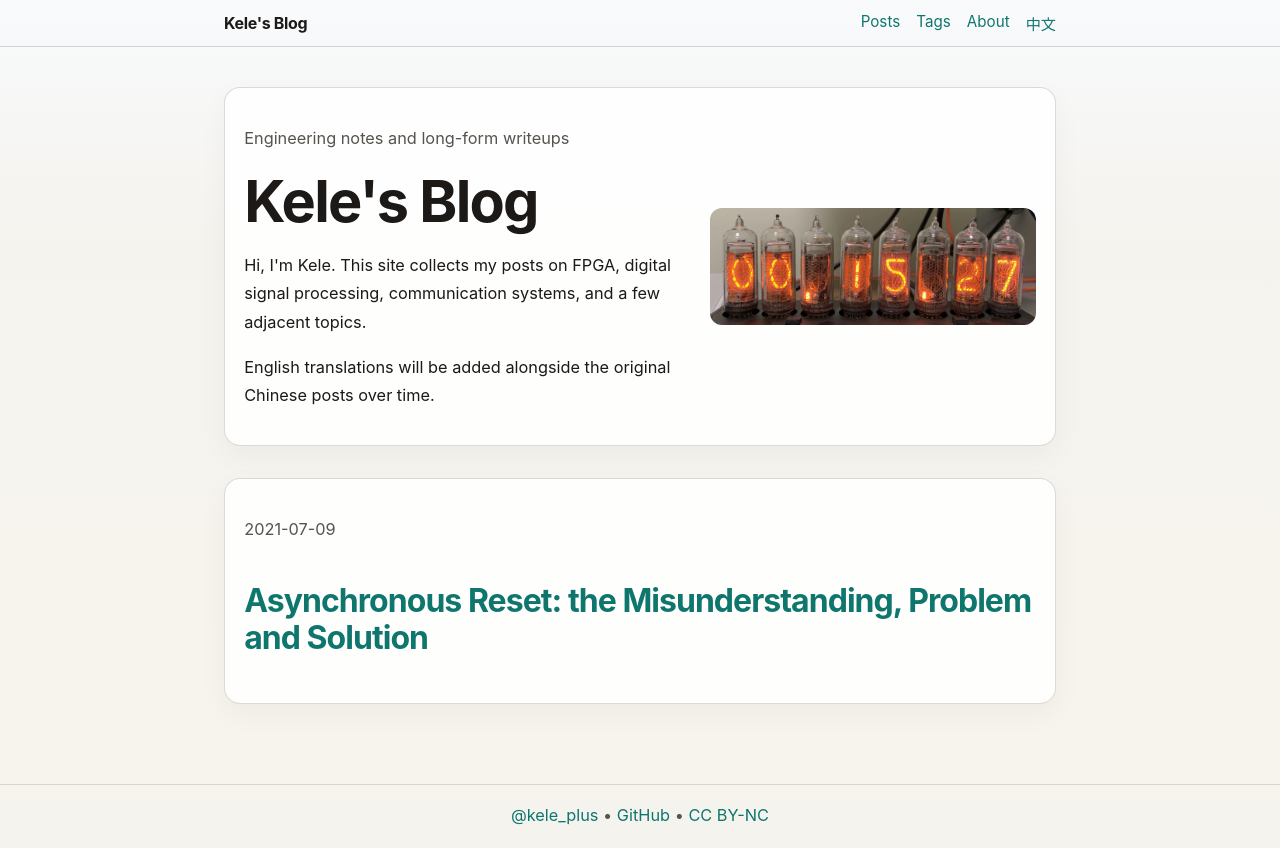
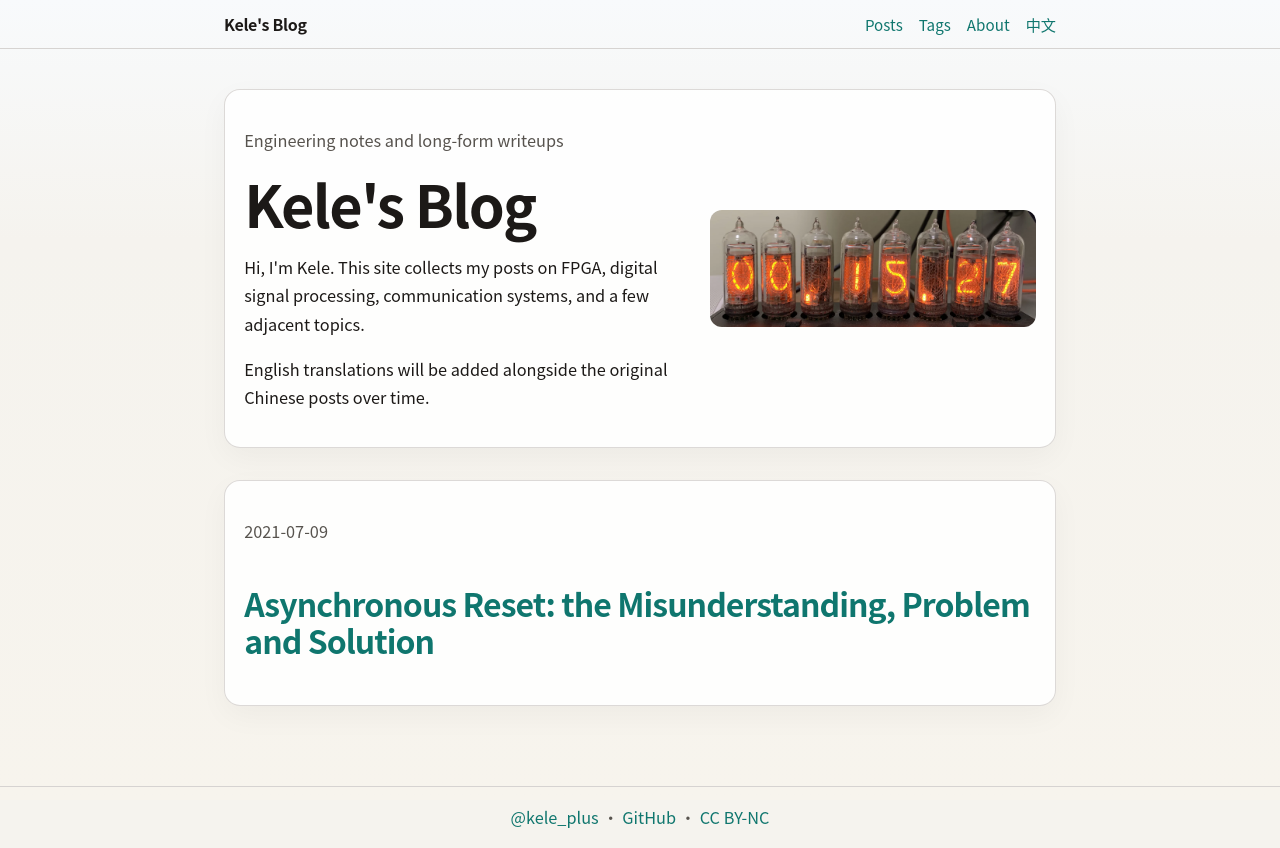
Before and after one commit to kele14x/kele14x.github.io, an Astro site: page /en in a window 1280 px wide. Built offline with nearby package versions, Linux system fonts and the light colour scheme; Astro itself is replaced by a stand-in of ours; some packages are replaced by stand-ins of ours.

Commit message:
Align navbar link typography across locales

```diff
--- a/src/layouts/BaseLayout.astro
+++ b/src/layouts/BaseLayout.astro
@@ -50,7 +50,7 @@ const {
 		<header class="site-header">
 			<div class="shell header-inner">
 				<a class="brand" href={homeHref}>Kele's Blog</a>
-				<nav>
+				<nav class="site-nav">
 					<a href={postsHref}>{navLabels.posts}</a>
 					<a href={tagsHref}>{navLabels.tags}</a>
 					<a href={aboutHref}>{navLabels.about}</a>
@@ -82,7 +82,7 @@ const {
 		--accent-soft: #ccfbf1;
 		--code: #292524;
 		--code-bg: #f1f5f9;
-		font-family: Inter, ui-sans-serif, system-ui, -apple-system, BlinkMacSystemFont, "Segoe UI", sans-serif;
+		font-family: "PingFang SC", "Hiragino Sans GB", "Microsoft YaHei", "Noto Sans CJK SC", system-ui, -apple-system, BlinkMacSystemFont, "Segoe UI", sans-serif;
 	}
 
 	body {
@@ -127,10 +127,17 @@ const {
 		color: var(--text);
 	}
 
-	nav {
+	.site-nav {
 		display: flex;
+		align-items: center;
 		gap: 1rem;
 		font-size: 0.95rem;
+	}
+
+	.site-nav a {
+		display: inline-flex;
+		align-items: center;
+		line-height: 1.2;
 	}
 
 	.content {
```
